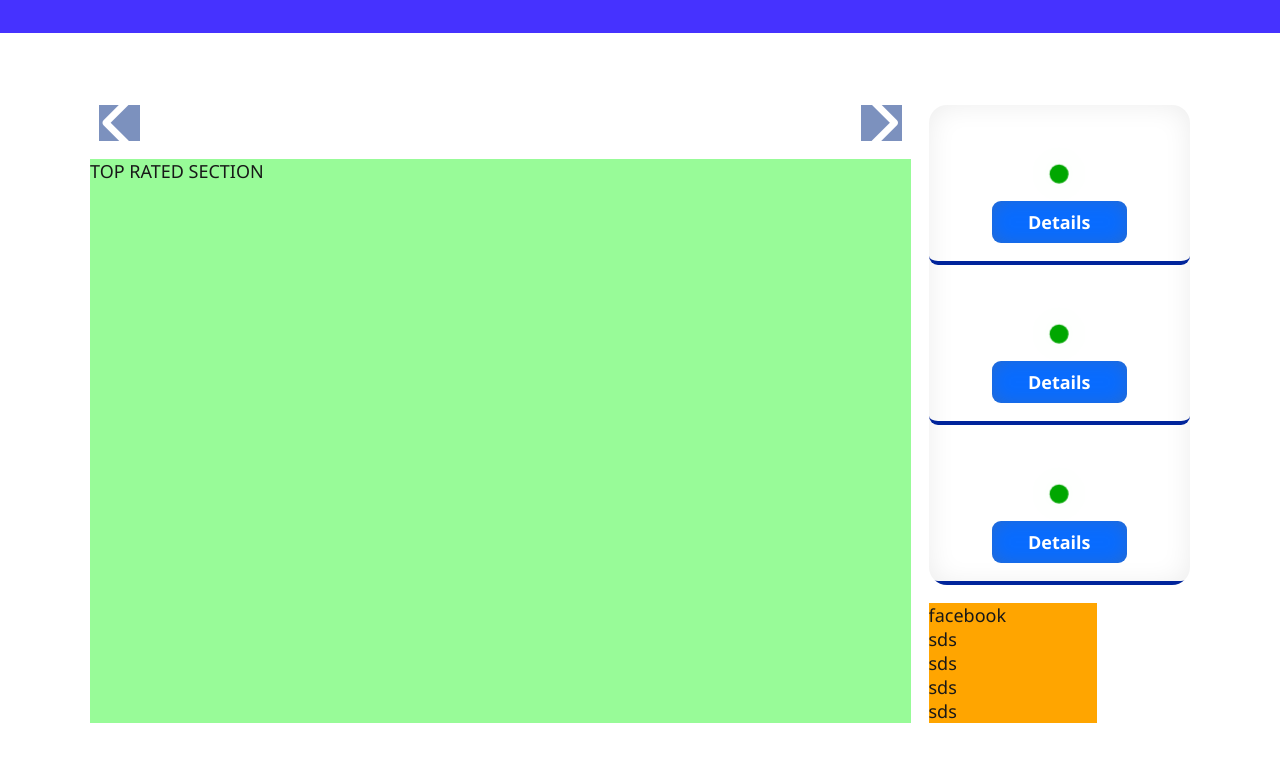
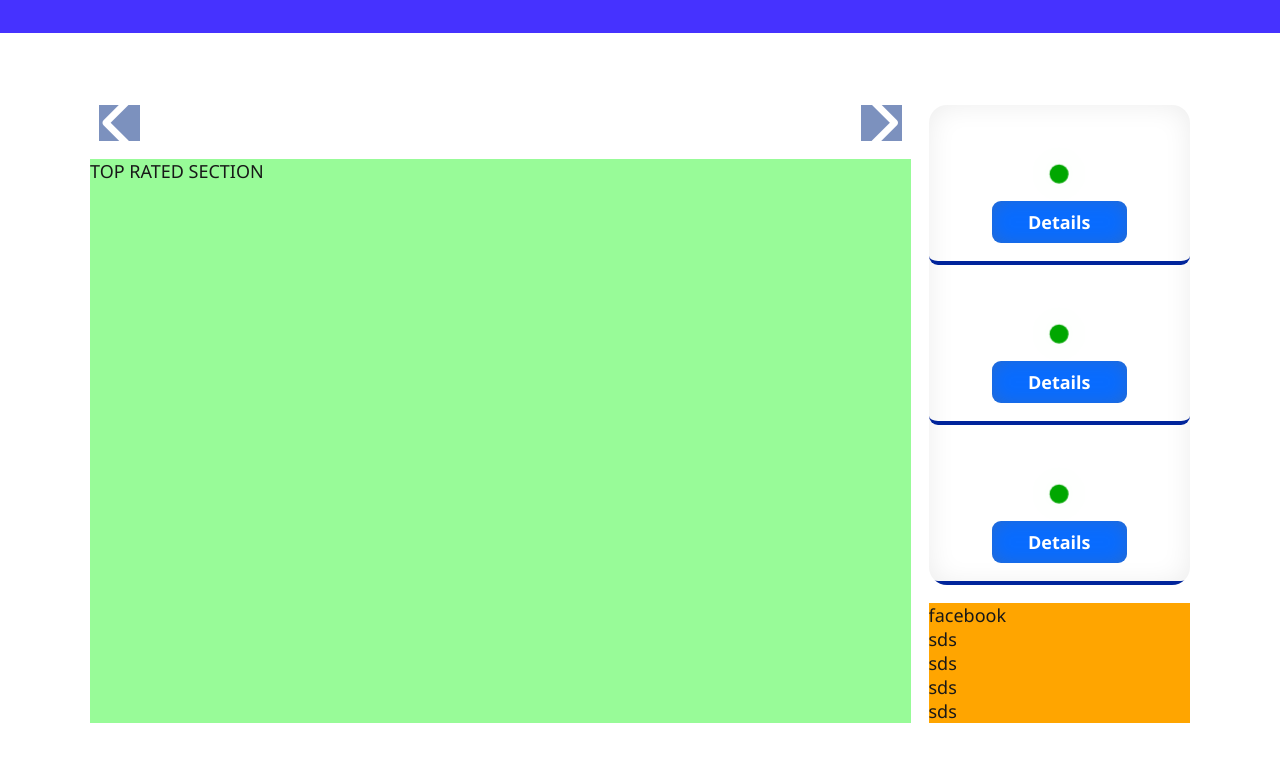
Before and after one commit to amin-o/products-api, a plain HTML site: page index.html in a window 1280 px wide. Shown: the part 57-831 px from the top of the page. Drawn offline with Linux system fonts and the light colour scheme; no server answers.

Commit message:
facebook sectin now properly fits into the index page

```diff
--- a/styles/index.css
+++ b/styles/index.css
@@ -22,7 +22,7 @@ header{
 
 #facebookSidebar{
     grid-row: 6/11;
-    grid-column: 10/12;
+    grid-column: 10/13;
 
     width: 100%;
     background-color: orange;
```
